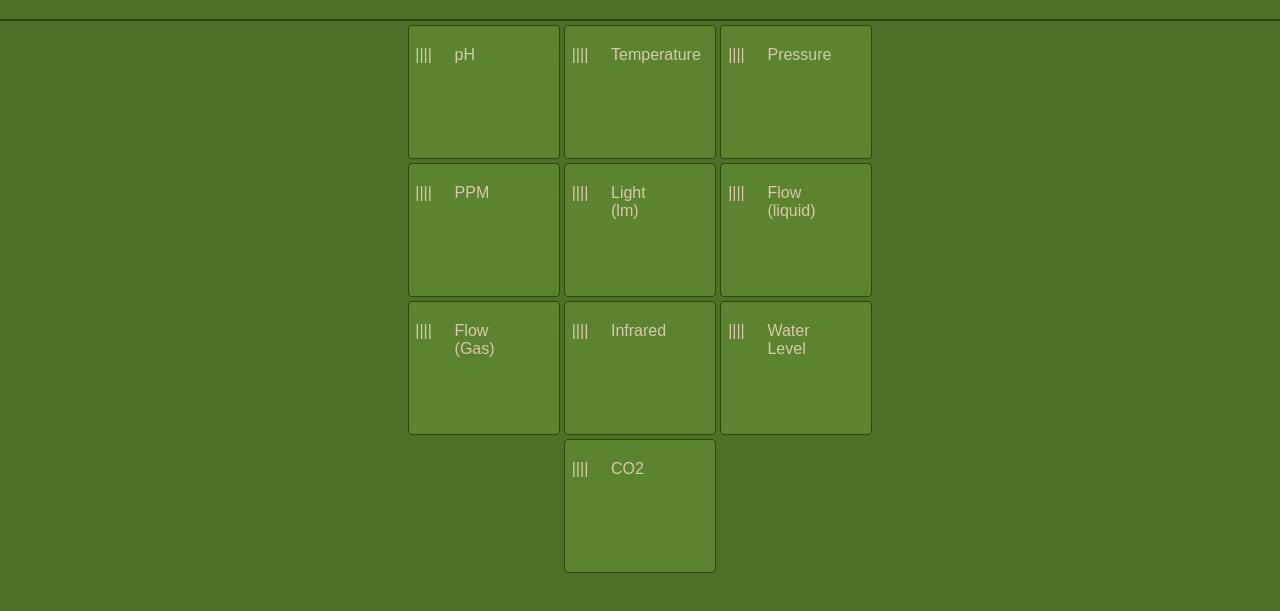
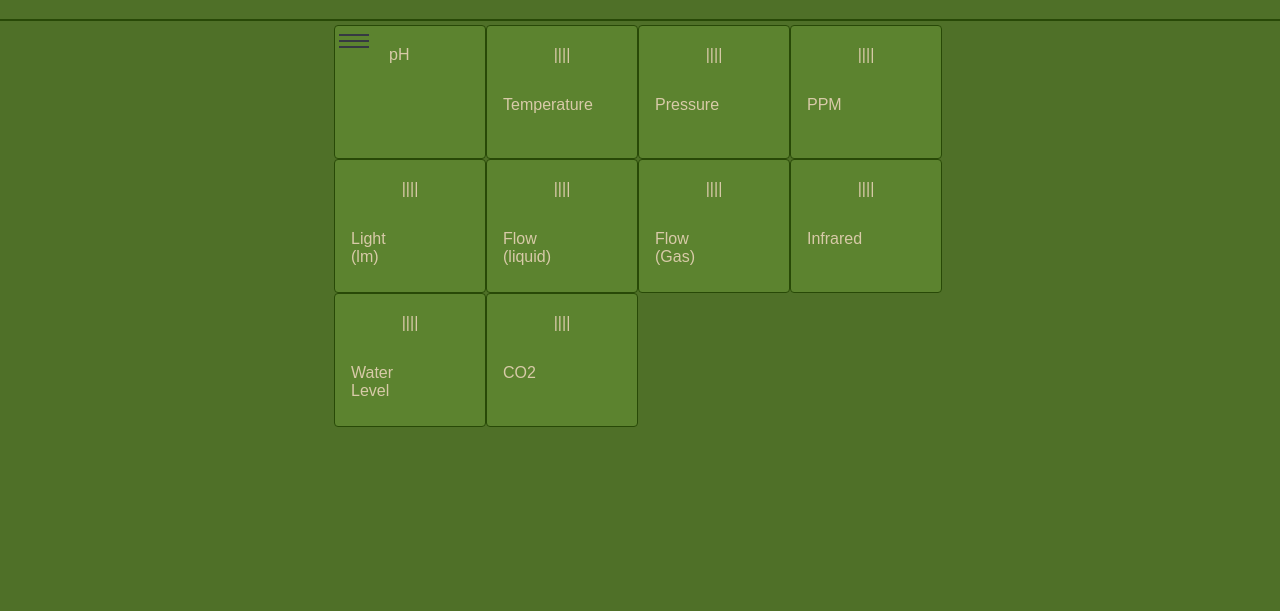
Before and after one commit to elmeltone/control, a website: page index.html in a window 1280 px wide. Shown: the part 61-672 px from the top of the page. Drawn offline with Linux system fonts and the light colour scheme.

Commit message:
Incompletely reformats

```diff
--- a/index.html
+++ b/index.html
@@ -15,7 +15,11 @@
         <div class="dashboard">
           <div class="instruments-wrapper">
             <div class="instrument pH">
-              <div class="grip"><p>||||</p></div>
+              <div class="line-wrapper">
+                <div class="line"></div>
+                <div class="line"></div>
+                <div class="line"></div>
+              </div>
               <div class="sensor-name"><p class="title">pH</p></div>
               <div class="indicator"></div>
             </div>
--- a/src/sass/main.scss
+++ b/src/sass/main.scss
@@ -43,10 +43,6 @@ body {
   font-size: 16px;
 }
 
-div {
-  display: inline-block;
-}
-
 /***** Specific Styles *****/
 
 .container {
@@ -76,22 +72,35 @@ div {
   border: 1px solid $anchor;
   @include border-radius(4px);
   padding-top: 4px;
-  float: top;
+  float: left;
   margin: 0 auto;
   background: $complement;
 }
 
-.grip, .sensor-name, .indicator {
+.sensor-name, .indicator {
   height: 100%;
   float: left;
   vertical-align: middle;
 }
 
-.grip {
+.line-wrapper {
+  cursor: pointer;
   width: 20%;
+  height: 18px;
+  margin: 0 4px;
+  float: left;
+  padding: 0;
   &:hover {
     cursor: move;
   }
+}
+
+.line {
+  width: 100%;
+  margin: 4px auto;
+  height: 2px;
+  padding: 0;
+  background: $dark;
 }
 
 .sensor-name {
```
Also changed, not shown: src/index.css.
